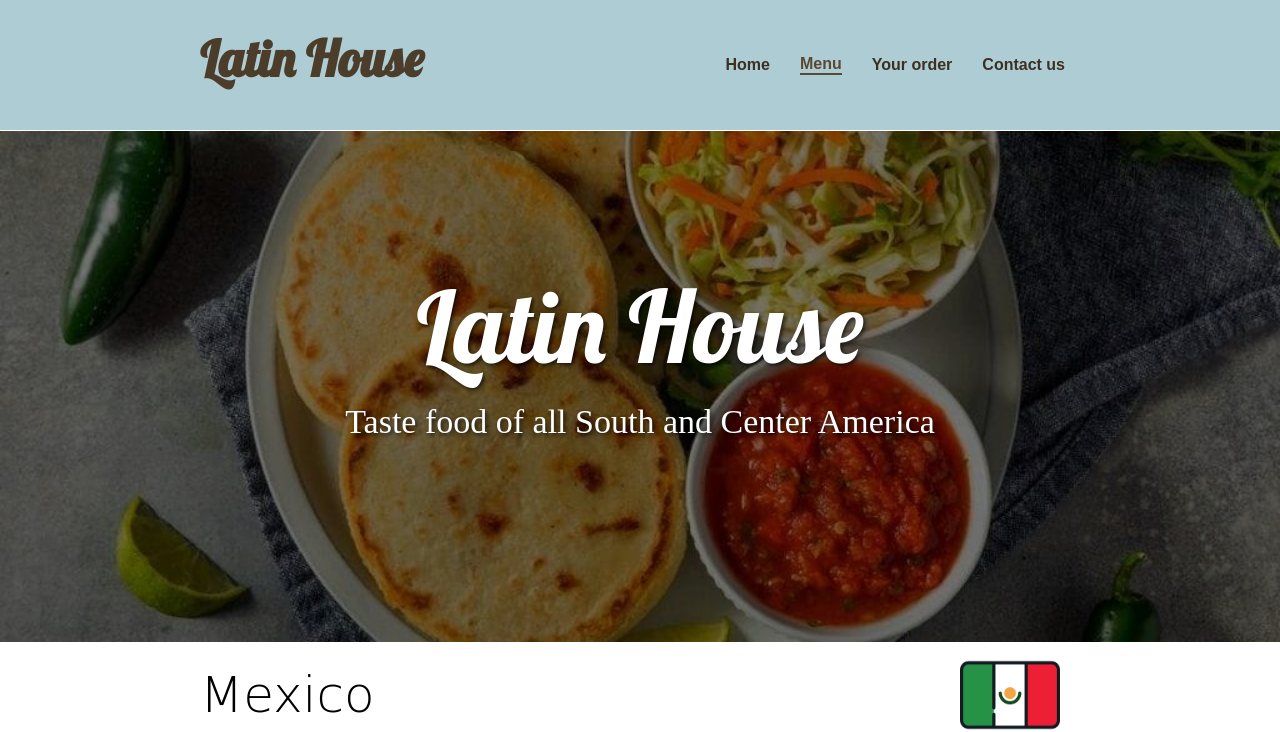
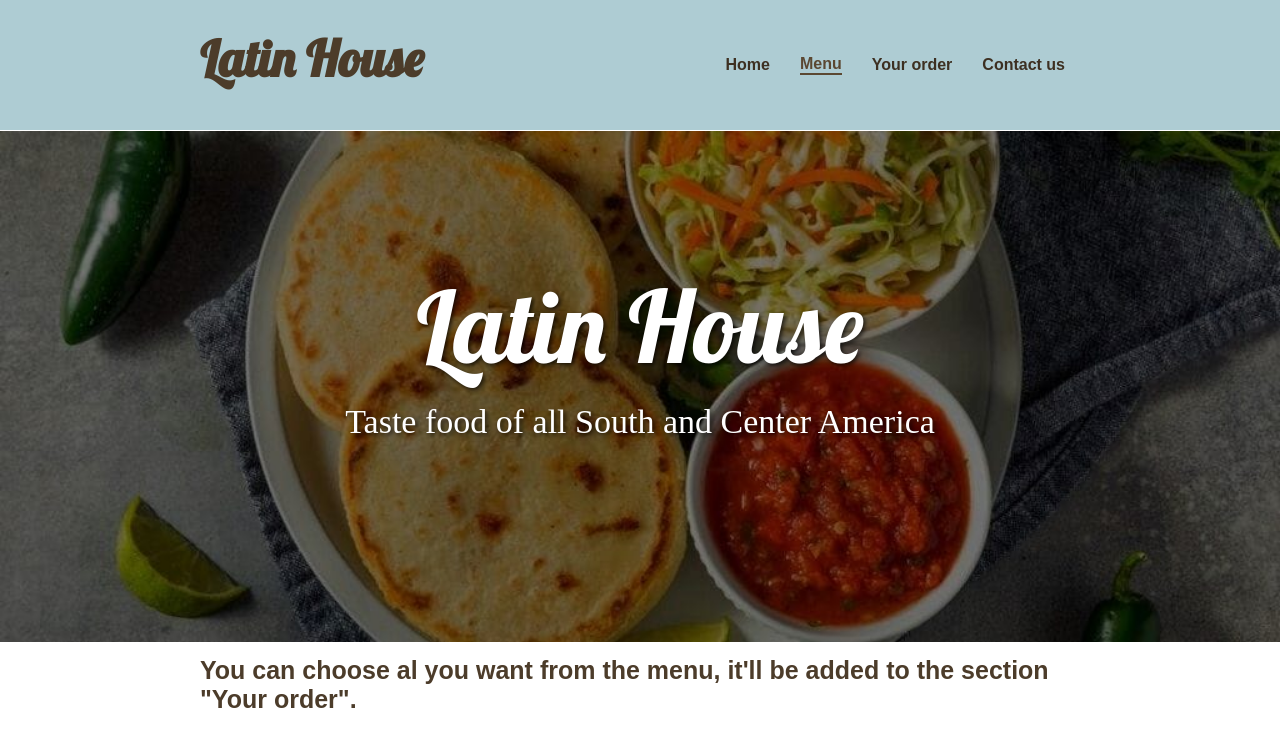
Before and after one commit to El-Jota-programador/Latin-House, a plain HTML site: page index.html in a window 1280 px wide. Both pictures are taken after a click on the button "Menu". Shown: the top 732 px of the page. Drawn offline with Linux system fonts and the light colour scheme; a web font is replaced by a local one.

Commit message:
TERMINADO (de momento pero ahora más)

```diff
--- a/Menu.css
+++ b/Menu.css
@@ -354,6 +354,12 @@ textarea {
 
 /* menu-section */
 
+#menu-ini-text {
+    padding-top: 15px;
+    color: #4c3c2a;
+    font-size: 25px;
+}
+
 #div-menu-image img {
     width: 100%;
     height: auto;
--- a/index.html
+++ b/index.html
@@ -95,7 +95,7 @@
             </div>
             <div id="countries">
                 <div id="mexico">
-                    <h2 class="kanchenjunga-bold"></h2>
+                    <h2 class="kanchenjunga-bold" id="menu-ini-text">You can choose al you want from the menu, it'll be added to the section "Your order".</h2>
                     <div class="subtitle-container">
                         <h2 class="sec-title">Mexico</h2>
                         <img src="./Assets/Mx_flag.jpg" alt="Mx_flag" class="flag"/>
```
